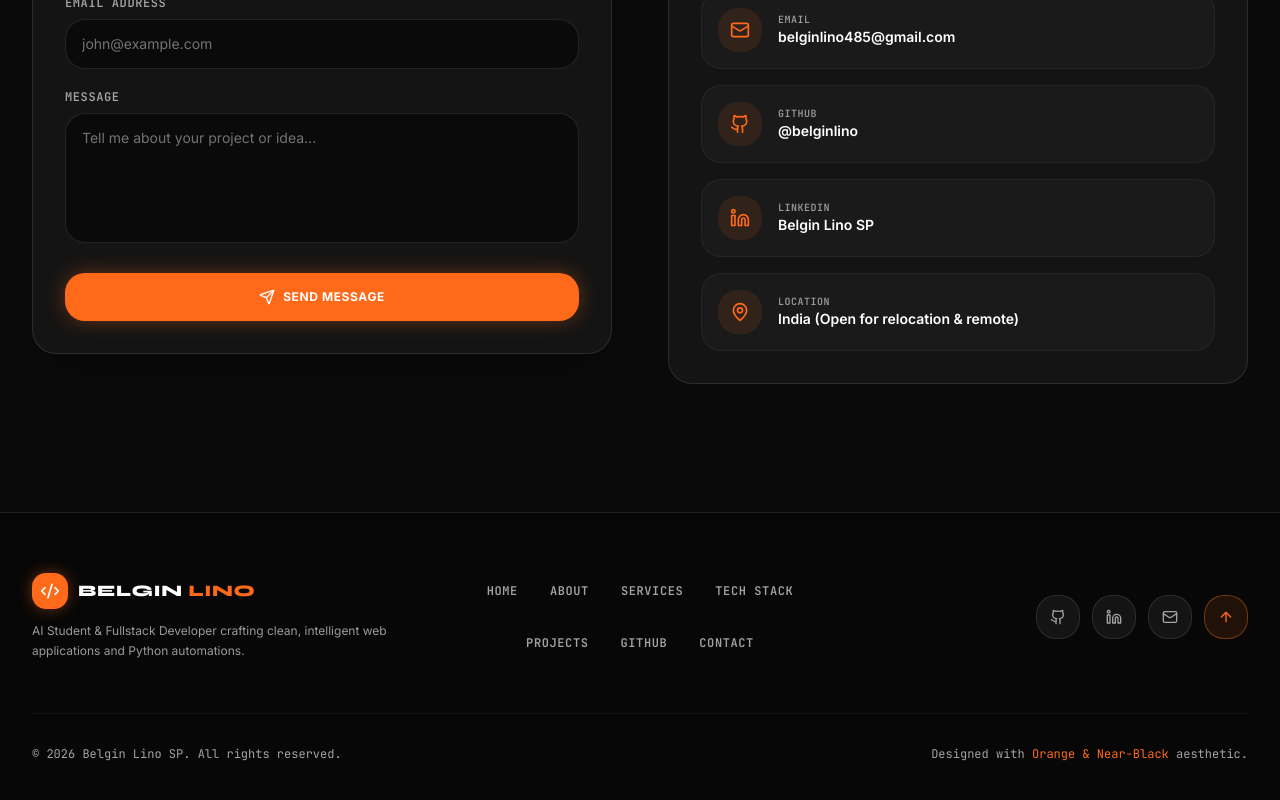
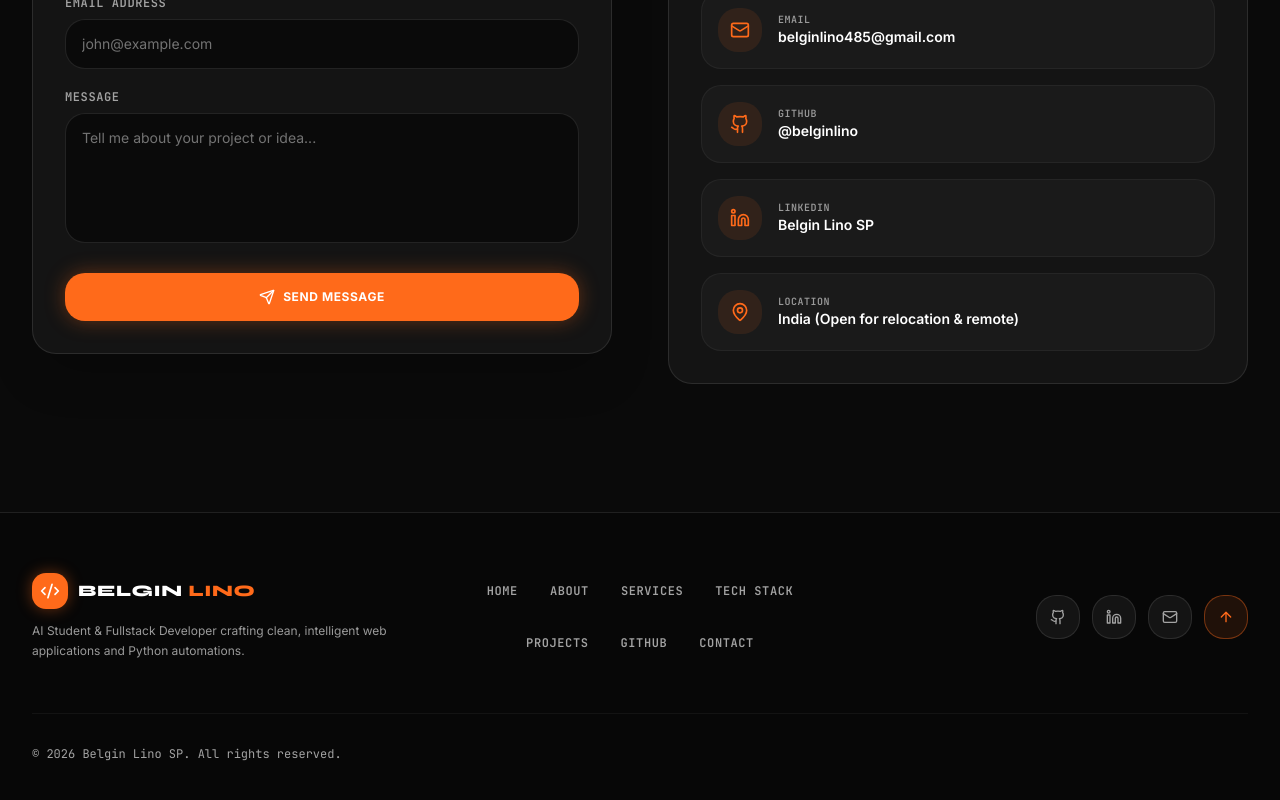
Before and after one commit to Belginlino/portfolio, a React (Vite) app: page / in a window 1280 px wide. Shown: the part 11133-11933 px from the top of the page. Built offline with nearby package versions, Linux system fonts and the light colour scheme; no server answers.

Commit message:
feat: add Footer component with navigation links, social icons, and scroll-to-top functionality

```diff
--- a/src/components/Footer.tsx
+++ b/src/components/Footer.tsx
@@ -83,9 +83,7 @@ export function Footer() {
           <p className="font-mono text-xs text-[#A3A3A3]">
             © {new Date().getFullYear()} {personalInfo.name}. All rights reserved.
           </p>
-          <p className="font-mono text-xs text-[#A3A3A3]">
-            Designed with <span className="text-[#FF6A1A]">Orange &amp; Near-Black</span> aesthetic.
-          </p>
+
         </div>
       </div>
     </footer>
```
